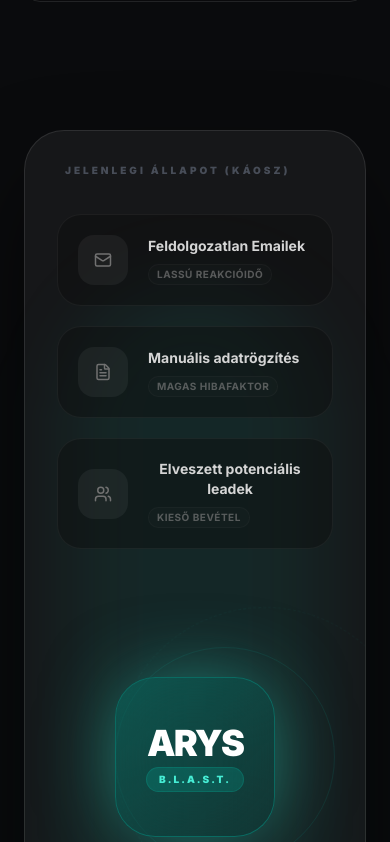
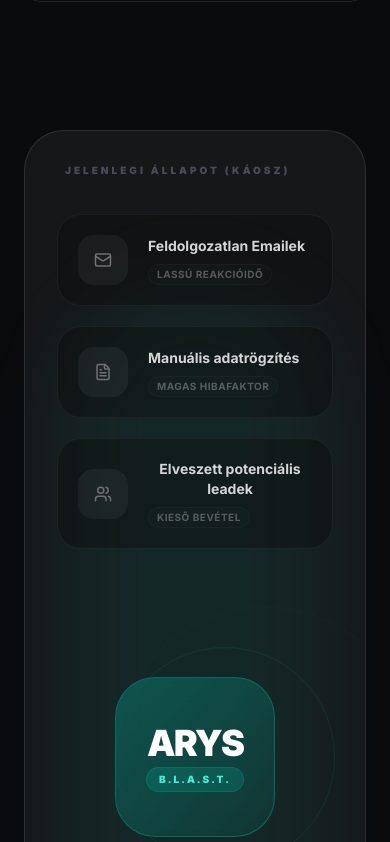
Before and after one commit to mando1001/arys-agency, a Next.js app: page / in a window 390 px wide. Shown: the part 982-1824 px from the top of the page. Built offline with nearby package versions, Linux system fonts and the light colour scheme.

Commit message:
perf: implement desktop scroll fluidity optimizations (Lenis, GPU accel, CSS audit)

```diff
--- a/app/globals.css
+++ b/app/globals.css
@@ -36,16 +36,32 @@
 
   .glass-card {
     background-color: rgba(255, 255, 255, 0.03);
-    backdrop-filter: blur(12px);
+    backdrop-filter: blur(8px); /* Reduced for performance */
     border: 1px solid rgba(255, 255, 255, 0.08);
-    box-shadow: 0 8px 32px 0 rgba(0, 0, 0, 0.2);
+    /* box-shadow removed for performance */
   }
 
   .glass-card-premium {
     background: linear-gradient(135deg, rgba(255, 255, 255, 0.05), rgba(255, 255, 255, 0.01));
-    backdrop-filter: blur(24px);
+    backdrop-filter: blur(12px); /* Reduced for performance */
     border: 1px solid rgba(255, 255, 255, 0.12);
-    box-shadow: 0 20px 50px rgba(0, 0, 0, 0.4);
+    /* box-shadow removed for performance */
+  }
+
+  .gpu-accel {
+    transform: translateZ(0);
+    backface-visibility: hidden;
+    perspective: 1000px;
+  }
+
+  .will-change-transform {
+    will-change: transform;
+  }
+
+  .backdrop-optimize {
+    transform: translateZ(0);
+    backface-visibility: hidden;
+    will-change: transform, backdrop-filter;
   }
 
   .safe-top {
--- a/app/layout.tsx
+++ b/app/layout.tsx
@@ -1,6 +1,7 @@
 import type { Metadata, Viewport } from 'next';
 import { Space_Grotesk, Inter } from 'next/font/google';
 import './globals.css';
+import { SmoothScrollProvider } from '../components/providers/SmoothScrollProvider';
 
 const spaceGrotesk = Space_Grotesk({
   subsets: ['latin'],
@@ -47,7 +48,9 @@ export default function RootLayout({ children }: { children: React.ReactNode })
   return (
     <html lang="hu" className={`${spaceGrotesk.variable} ${inter.variable} dark`}>
       <body className="bg-[#0A0B0D] bg-mesh text-white font-sans antialiased overflow-x-hidden selection:bg-teal-500/30 selection:text-teal-200 flex flex-col min-h-screen" suppressHydrationWarning>
-        {children}
+        <SmoothScrollProvider>
+          {children}
+        </SmoothScrollProvider>
       </body>
     </html>
   );
--- a/components/layout/Navbar.tsx
+++ b/components/layout/Navbar.tsx
@@ -3,10 +3,10 @@
 import React, { useState, useEffect } from 'react';
 import { m } from 'motion/react';
 
-export const Logo = () => (
+export const Logo = React.memo(() => (
   <m.div
     whileHover={{ scale: 1.05 }}
-    className="flex items-center gap-2 group cursor-pointer"
+    className="flex items-center gap-2 group cursor-pointer gpu-accel"
   >
     <div className="w-8 h-8 bg-white rounded-lg flex items-center justify-center transition-transform group-hover:rotate-[360deg] duration-700">
       <div className="w-4 h-4 bg-black rounded-sm rotate-45" />
@@ -15,22 +15,31 @@ export const Logo = () => (
       ARYS<span className="text-teal-400">.</span>
     </div>
   </m.div>
-);
+));
+
+Logo.displayName = 'Logo';
 
 export const Navbar = () => {
   const [isScrolled, setIsScrolled] = useState(false);
 
   useEffect(() => {
-    const handleScroll = () => setIsScrolled(window.scrollY > 20);
-    window.addEventListener('scroll', handleScroll);
+    const handleScroll = () => {
+      // Throttle scroll check for performance
+      if (window.scrollY > 20) {
+        if (!isScrolled) setIsScrolled(true);
+      } else {
+        if (isScrolled) setIsScrolled(false);
+      }
+    };
+    window.addEventListener('scroll', handleScroll, { passive: true });
     return () => window.removeEventListener('scroll', handleScroll);
-  }, []);
+  }, [isScrolled]);
 
   return (
     <header
-      className={`fixed top-0 left-0 right-0 z-[90] transition-all duration-700 ease-in-out ${
+      className={`fixed top-0 left-0 right-0 z-[90] transition-all duration-500 ease-[0.22,1,0.36,1] ${
         isScrolled
-          ? 'bg-[#0A0B0D]/40 backdrop-blur-xl py-4 border-b border-white/10 shadow-[0_4px_30px_rgba(0,0,0,0.1)]'
+          ? 'bg-[#0A0B0D]/40 backdrop-blur-md backdrop-optimize py-4 border-b border-white/10'
           : 'bg-transparent py-8 border-b border-transparent'
       }`}
     >
--- /dev/null
+++ b/components/providers/SmoothScrollProvider.tsx
@@ -0,0 +1,12 @@
+'use client';
+
+import { ReactLenis } from 'lenis/react';
+import { ReactNode } from 'react';
+
+export function SmoothScrollProvider({ children }: { children: ReactNode }) {
+  return (
+    <ReactLenis root options={{ lerp: 0.1, duration: 1.5, smoothWheel: true }}>
+      {children}
+    </ReactLenis>
+  );
+}
--- a/components/sections/FeatureCard.tsx
+++ b/components/sections/FeatureCard.tsx
@@ -13,14 +13,14 @@ export const FeatureCard = ({ feature, index }: { feature: any, index: number })
       opacity: 1,
       y: 0,
       scale: 1,
-      transition: { duration: 0.6, ease: [0.6, 0.05, -0.01, 0.9] as const }
+      transition: { duration: 0.6, ease: [0.22, 1, 0.36, 1] as const }
     },
   };
 
   return (
     <m.div
       variants={itemVariants}
-      className={`group relative rounded-[32px] border border-white/5 bg-[#0D0F14]/30 ${!isMobile ? 'backdrop-blur-xl' : ''} p-8 lg:p-12 overflow-hidden hover:border-white/10 transition-all duration-500 md:border-l md:border-l-white/5 border-l-2 ${feature.mobileAccent ?? ''} ${feature.className}`}
+      className={`group relative rounded-[32px] border border-white/5 bg-[#0D0F14]/30 ${!isMobile ? 'backdrop-blur-xl backdrop-optimize' : ''} p-8 lg:p-12 overflow-hidden hover:border-white/10 transition-all duration-500 md:border-l md:border-l-white/5 border-l-2 ${feature.mobileAccent ?? ''} ${feature.className} gpu-accel will-change-transform`}
     >
       {/* Card Gradient Background - subtle on mobile, full on desktop hover */}
       <div className={`absolute inset-0 bg-gradient-to-br ${feature.gradient} ${isMobile ? 'opacity-[0.08]' : 'opacity-0 group-hover:opacity-100'} transition-opacity duration-700`} />
--- a/components/sections/Features.tsx
+++ b/components/sections/Features.tsx
@@ -59,7 +59,8 @@ export const Features = () => {
     visible: {
       opacity: 1,
       transition: {
-        staggerChildren: 0.15,
+        staggerChildren: 0.1,
+        ease: [0.22, 1, 0.36, 1] as const
       },
     },
   };
@@ -71,8 +72,8 @@ export const Features = () => {
           initial={{ opacity: 0, y: 20 }}
           whileInView={{ opacity: 1, y: 0 }}
           viewport={{ once: true }}
-          transition={{ duration: 0.8 }}
-          className="mb-20 max-w-2xl"
+          transition={{ duration: 0.8, ease: [0.22, 1, 0.36, 1] as const }}
+          className="mb-20 max-w-2xl gpu-accel will-change-transform"
         >
           <div className="text-teal-400 text-[10px] font-black uppercase tracking-[0.3em] mb-4">
             Megoldásaink
@@ -91,7 +92,7 @@ export const Features = () => {
           initial="hidden"
           whileInView="visible"
           viewport={{ once: true, margin: "-100px" }}
-          className="grid grid-cols-1 md:grid-cols-12 md:grid-rows-2 gap-6"
+          className="grid grid-cols-1 md:grid-cols-12 md:grid-rows-2 gap-6 gpu-accel will-change-transform"
         >
           {features.map((feature, i) => (
             <FeatureCard key={feature.id} feature={feature} index={i} />
--- a/components/sections/Hero.tsx
+++ b/components/sections/Hero.tsx
@@ -13,7 +13,8 @@ export const Hero = () => {
       opacity: 1,
       transition: {
         staggerChildren: 0.1,
-        delayChildren: 0.3,
+        delayChildren: 0.2,
+        ease: [0.22, 1, 0.36, 1] as const
       },
     },
   };
@@ -23,7 +24,7 @@ export const Hero = () => {
     visible: {
       opacity: 1,
       y: 0,
-      transition: { duration: 0.8, ease: [0.6, 0.05, -0.01, 0.9] as const }
+      transition: { duration: 0.8, ease: [0.22, 1, 0.36, 1] as const }
     },
   };
 
@@ -41,7 +42,7 @@ export const Hero = () => {
         initial="hidden"
         whileInView="visible"
         viewport={{ once: true }}
-        className="relative max-w-7xl mx-auto px-6 z-10 text-center flex flex-col items-center"
+        className="relative max-w-7xl mx-auto px-6 z-10 text-center flex flex-col items-center gpu-accel will-change-transform"
       >
         <m.div
           variants={itemVariants}
--- a/components/sections/Testimonials.tsx
+++ b/components/sections/Testimonials.tsx
@@ -29,6 +29,7 @@ export const Testimonials = () => {
       opacity: 1,
       transition: {
         staggerChildren: 0.1,
+        ease: [0.22, 1, 0.36, 1] as const
       },
     },
   };
@@ -38,7 +39,7 @@ export const Testimonials = () => {
     visible: {
       opacity: 1,
       y: 0,
-      transition: { duration: 0.6, ease: [0.6, 0.05, -0.01, 0.9] as const }
+      transition: { duration: 0.6, ease: [0.22, 1, 0.36, 1] as const }
     },
   };
 
@@ -60,7 +61,7 @@ export const Testimonials = () => {
         initial="hidden"
         whileInView="visible"
         viewport={{ once: true, margin: "-50px" }}
-        className="grid grid-cols-1 md:grid-cols-3 gap-6"
+        className="grid grid-cols-1 md:grid-cols-3 gap-6 gpu-accel will-change-transform"
       >
         {reviews.map((review, i) => (
           <m.div
--- a/components/visuals/HeroVisual.tsx
+++ b/components/visuals/HeroVisual.tsx
@@ -13,7 +13,7 @@ export const HeroVisual = () => {
       {/* Decorative glow behind the whole visual - significantly reduced blur for mobile */}
       <div className={`absolute top-1/2 left-1/2 -translate-x-1/2 -translate-y-1/2 w-3/4 h-3/4 bg-teal-500/10 ${isMobile ? 'blur-[40px]' : 'blur-[120px]'} rounded-full group-hover:bg-teal-500/20 transition-all duration-700`} />
 
-      <div className={`relative rounded-[40px] border border-white/10 bg-white/5 ${!isMobile ? 'backdrop-blur-3xl' : ''} p-8 lg:p-16 overflow-hidden shadow-[0_40px_100px_-20px_rgba(0,0,0,0.8)]`}>
+      <div className={`relative rounded-[40px] border border-white/10 bg-white/5 ${!isMobile ? 'backdrop-blur-md backdrop-optimize' : ''} p-8 lg:p-16 overflow-hidden gpu-accel will-change-transform`}>
         {/* Animated gradient sweep - desktop only to save mobile CPU */}
         {!isMobile && (
           <div className="absolute inset-0 bg-gradient-to-r from-transparent via-white/5 to-transparent -translate-x-[150%] group-hover:translate-x-[150%] transition-transform duration-1500 ease-in-out" />
@@ -49,7 +49,7 @@ export const HeroVisual = () => {
 
             <m.div
               whileHover={{ scale: 1.1, rotate: 5 }}
-              className="w-40 h-40 rounded-[2.5rem] border border-teal-500/40 bg-teal-500/10 backdrop-blur-2xl flex flex-col items-center justify-center relative z-10 shadow-[0_0_80px_-10px_rgba(45,212,191,0.6)] cursor-pointer overflow-hidden"
+              className="w-40 h-40 rounded-[2.5rem] border border-teal-500/40 bg-teal-500/10 backdrop-blur-md backdrop-optimize flex flex-col items-center justify-center relative z-10 cursor-pointer overflow-hidden gpu-accel"
             >
               <div className="absolute inset-0 bg-gradient-to-br from-teal-400/20 to-transparent" />
               <span className="text-4xl font-black text-white tracking-tighter mb-1 relative z-10">ARYS</span>
@@ -81,7 +81,7 @@ export const HeroVisual = () => {
               <m.div
                 key={idx}
                 whileHover={{ scale: 1.05, x: 10 }}
-                className="flex items-center gap-5 p-5 rounded-3xl bg-teal-500/5 border border-teal-500/20 text-white font-medium transition-all group-hover:shadow-[0_0_40px_-10px_rgba(45,212,191,0.3)] backdrop-blur-md"
+                className="flex items-center gap-5 p-5 rounded-3xl bg-teal-500/5 border border-teal-500/20 text-white font-medium transition-all backdrop-blur-md backdrop-optimize gpu-accel"
               >
                 <div className="p-4 rounded-2xl bg-teal-500/20 text-teal-400">{item.icon}</div>
                 <div className="flex flex-col items-start">
--- a/package.json
+++ b/package.json
@@ -15,6 +15,7 @@
     "autoprefixer": "^10.4.21",
     "class-variance-authority": "^0.7.1",
     "clsx": "^2.1.1",
+    "lenis": "^1.3.23",
     "lucide-react": "^0.553.0",
     "motion": "^12.23.24",
     "next": "^15.4.9",
```
Also changed, not shown: 1 other file (tests, documents, lock files or other folders).
